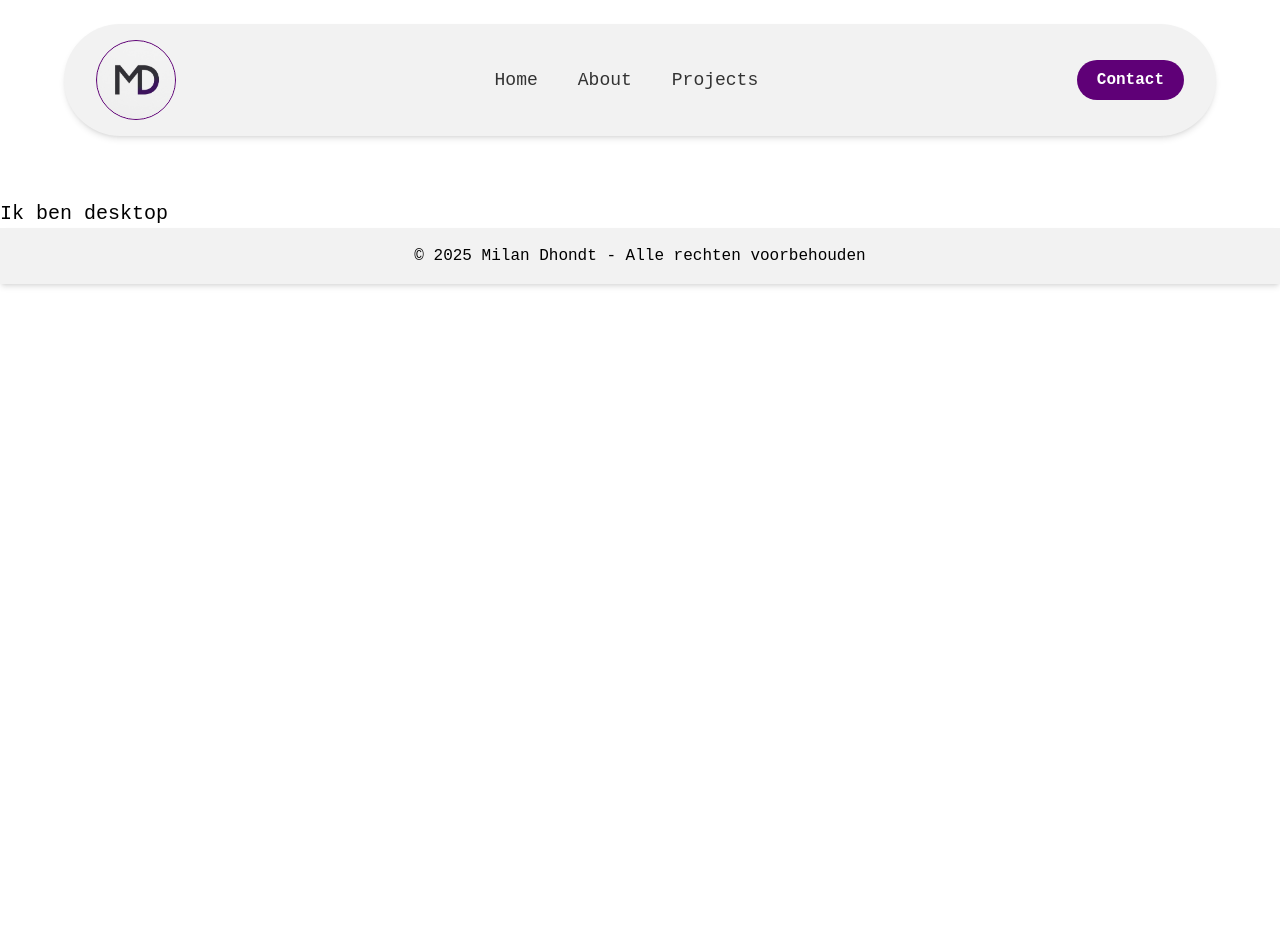
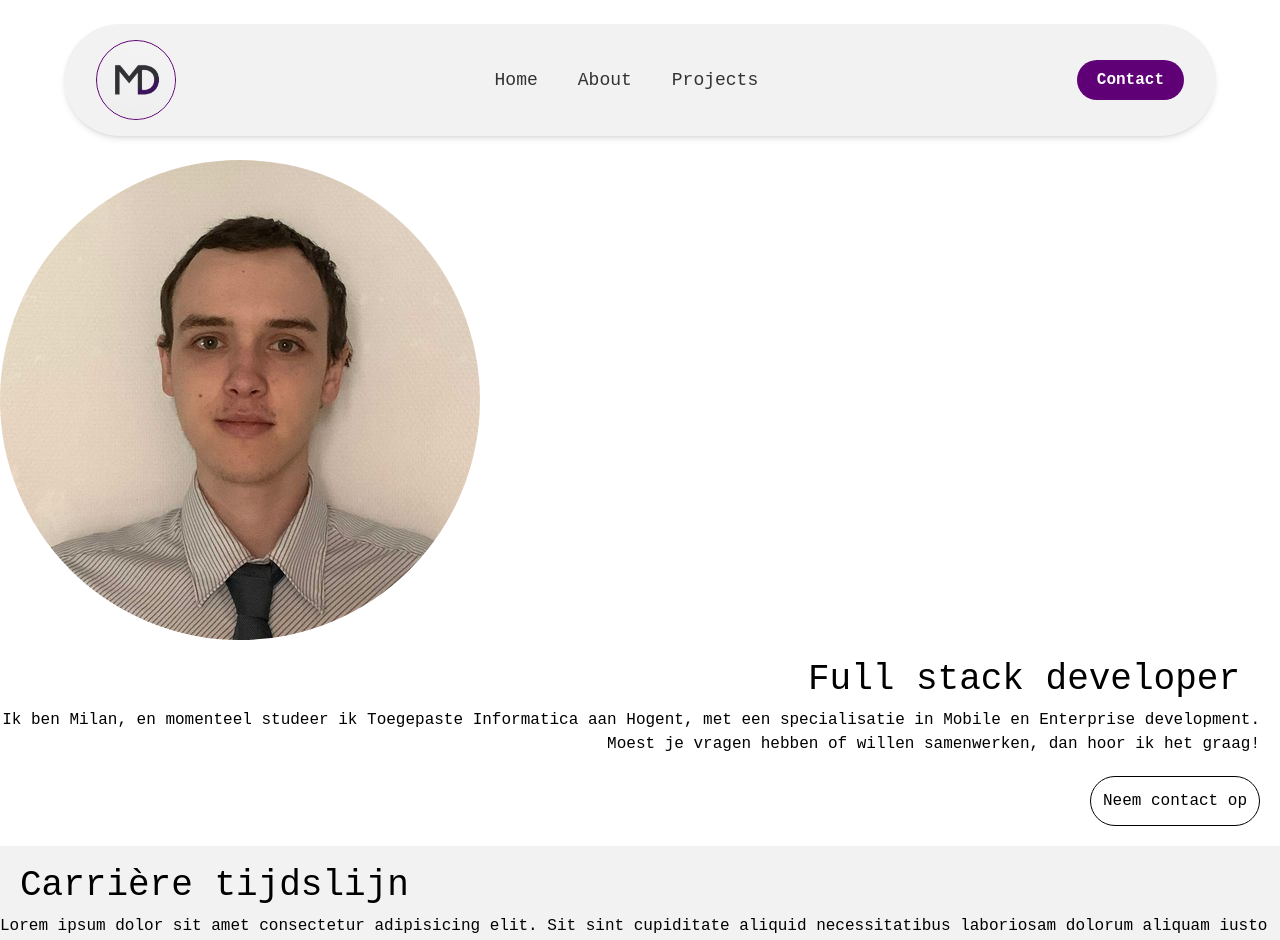
Before and after one commit to milandhondt/Portfolio, a React (Vite) app in the folder Portfolio/: page / in a window 1280 px wide. Shown: the top 940 px of the page. Before the commit the page ends 800 px from the top, so only its background shows below. Built offline with nearby package versions, Linux system fonts and the light colour scheme; a web font is replaced by a local one.

Commit message:
Added first version of the introduction section

```diff
--- /dev/null
+++ b/Portfolio/src/components/General Components/Title.jsx
@@ -0,0 +1,7 @@
+const Title = ({ text, onLeft }) => {
+  return (
+    <h1 className={`text-4xl mb-2 pt-5 ${onLeft ? "ml-5" : "mr-5"}`}>{text}</h1>
+  )
+}
+
+export default Title;
--- a/Portfolio/src/components/HomePage/HomePageDesktop.jsx
+++ /dev/null
@@ -1,11 +0,0 @@
-import IntroductionSection from "./IntroductionSection";
-
-const HomePageDesktop = () => {
-  return (
-    <div className="mt-50">
-      <IntroductionSection isMobile={false} />
-    </div>
-  );
-}
-
-export default HomePageDesktop;
--- a/Portfolio/src/components/HomePage/HomePageMobile.jsx
+++ /dev/null
@@ -1,11 +0,0 @@
-import IntroductionSection from "./IntroductionSection";
-
-const HomePageMobile = () => {
-  return (
-    <div className="mt-50">
-      <IntroductionSection isMobile={true} />
-    </div>
-  );
-}
-
-export default HomePageMobile;
--- a/Portfolio/src/components/HomePage/IntroductionSection.jsx
+++ b/Portfolio/src/components/HomePage/IntroductionSection.jsx
@@ -1,18 +1,21 @@
-const IntroductionSection = ({ isMobile }) => {
+import { Link } from "react-router-dom"
+import Title from "../General Components/Title";
+
+const IntroductionSection = () => {
   return (
-    isMobile ? (
+    <div className="mt-40">
       <div>
-        <h1 className="text-xl">Ik ben mobile</h1>
+        <img src="/headshot.jpg" className="rounded-full" />
       </div>
-    )
-
-      :
-
-      (
-        <div>
-          <h1 className="text-xl">Ik ben desktop</h1>
-        </div>
-      ))
+      <div className="text-right mr-5">
+        <Title onLeft={false} text={"Full stack developer"} />
+        <p>Ik ben Milan, en momenteel studeer ik Toegepaste Informatica aan Hogent, met een specialisatie in Mobile en Enterprise development. Moest je vragen hebben of willen samenwerken, dan hoor ik het graag!</p>
+        <Link to={"/contact"}>
+          <button className=" mt-5 border-1 rounded-full p-3">Neem contact op</button>
+        </Link>
+      </div>
+    </div>
+  )
 }
 
 export default IntroductionSection;
--- /dev/null
+++ b/Portfolio/src/components/HomePage/TimelineSection.jsx
@@ -0,0 +1,12 @@
+import Title from "../General Components/Title";
+
+const TimelineSection = () => {
+  return (
+    <div className="mt-5 bg-[#F2F2F2]">
+      <Title onLeft={true} text={"Carrière tijdslijn"} />
+      <p>Lorem ipsum dolor sit amet consectetur adipisicing elit. Sit sint cupiditate aliquid necessitatibus laboriosam dolorum aliquam iusto magnam perspiciatis qui temporibus veniam debitis accusamus ipsa ullam pariatur ad, maiores voluptatem?</p>
+    </div>
+  )
+}
+
+export default TimelineSection;
--- a/Portfolio/src/pages/HomePage.jsx
+++ b/Portfolio/src/pages/HomePage.jsx
@@ -1,22 +1,14 @@
-import HomePageMobile from '../components/HomePage/HomePageMobile'
-import HomePageDesktop from '../components/HomePage/HomePageDesktop'
-import { useState, useEffect } from 'react';
+import IntroductionSection from "../components/HomePage/IntroductionSection";
+import TimelineSection from "../components/HomePage/TimelineSection";
 
 const HomePage = () => {
-  const [isMobile, setIsMobile] = useState(false);
+  return (
+    <div>
+      <IntroductionSection />
+      <TimelineSection />
+    </div>
 
-  useEffect(() => {
-    const checkScreenSize = () => {
-      setIsMobile(window.innerWidth < 768);
-    };
-
-    checkScreenSize();
-    window.addEventListener('resize', checkScreenSize);
-
-    return () => window.removeEventListener('resize', checkScreenSize);
-  }, []);
-
-  return isMobile ? <HomePageMobile /> : <HomePageDesktop />;
+  )
 }
 
 export default HomePage;
```
Also changed, not shown: Portfolio/public/headshot.jpg (added).
